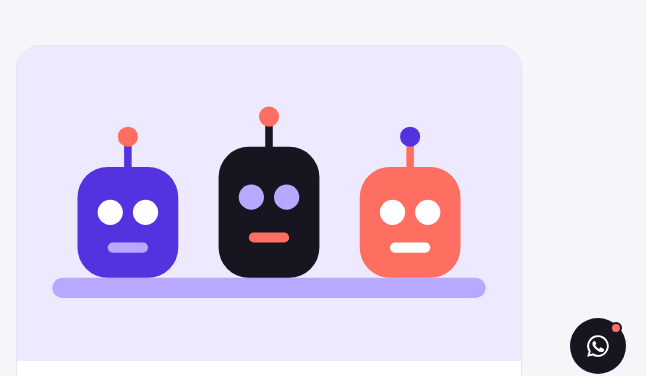
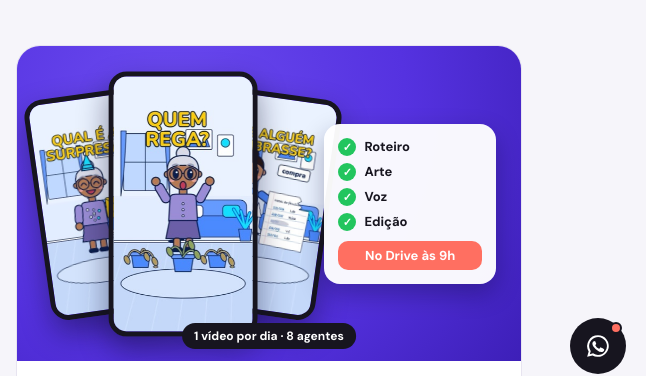
Before and after one commit to monteiro-apps/monteiroapps-page, a plain HTML site: page index.html in a window 1280 px wide. Shown: the part 406-782 px from the top of the page, 634-1280 px from the left. Drawn offline with Linux system fonts and the light colour scheme.

Commit message:
Card do Esquadrão com capas reais do Habitex e esteira dos agentes
Co-Authored-By: Claude Opus 5.5 <noreply@anthropic.com>

```diff
--- a/assets/css/site.css
+++ b/assets/css/site.css
@@ -315,3 +315,22 @@ body:has(.galeria[open]) { overflow: hidden; }
   .app__barra span, .app__chave, .app__chave::after, .app__aviso { transition: none; }
   .app__tela.ativa, .app__pedido.novo, .app__card strong.pulsa { animation: none; }
 }
+
+/* Arte do card do Esquadrão: vídeos reais + esteira */
+.esq-arte { position: relative; width: 100%; height: 100%; background: radial-gradient(circle at 30% 20%, #6B4BF0 0, var(--roxo) 55%, #3D1FB8 100%); overflow: hidden; }
+.esq-arte__celulares { position: absolute; left: 4%; top: 50%; width: 58%; height: 84%; transform: translateY(-50%); }
+.card__img .esq-cel { position: absolute; top: 50%; height: 84%; width: auto; aspect-ratio: 9 / 16; object-fit: cover; border: 5px solid #17151F; border-radius: 18px; box-shadow: 0 14px 30px rgba(10, 6, 40, .45); }
+.card__img .esq-cel--esq { left: 0; transform: translateY(-50%) rotate(-8deg); }
+.card__img .esq-cel--dir { right: 0; transform: translateY(-50%) rotate(8deg); }
+.card__img .esq-cel--meio { left: 50%; height: 100%; transform: translate(-50%, -50%); z-index: 2; }
+.esq-arte__esteira { position: absolute; right: 5%; top: 50%; transform: translateY(-50%); list-style: none; margin: 0; padding: 14px; display: grid; gap: 7px; background: rgba(255, 255, 255, .96); border-radius: 16px; box-shadow: 0 10px 24px rgba(10, 6, 40, .3); font: 600 13px var(--font-body); color: var(--grafite); min-width: 34%; }
+.esq-arte__esteira li { display: flex; align-items: center; gap: 8px; }
+.esq-arte__esteira span { display: grid; place-items: center; width: 18px; height: 18px; border-radius: 50%; background: #22C55E; color: #fff; font-size: 11px; }
+.esq-arte__esteira .esq-arte__ok { margin-top: 3px; padding: 6px 10px; border-radius: 10px; background: var(--coral); color: #fff; justify-content: center; }
+.esq-arte__selo { position: absolute; left: 50%; bottom: 4%; transform: translateX(-50%); z-index: 3; white-space: nowrap; padding: 5px 12px; border-radius: 999px; background: #17151F; color: #fff; font: 600 12px var(--font-body); }
+@media (max-width: 560px) {
+  .card__img .esq-cel { border-width: 3px; border-radius: 12px; }
+  .esq-arte__esteira { padding: 10px; gap: 5px; font-size: 11px; }
+  .esq-arte__esteira span { width: 15px; height: 15px; font-size: 9px; }
+  .esq-arte__selo { font-size: 10px; }
+}
--- a/index.html
+++ b/index.html
@@ -14,7 +14,7 @@
   <link rel="preconnect" href="https://fonts.googleapis.com">
   <link rel="preconnect" href="https://fonts.gstatic.com" crossorigin>
   <link href="https://fonts.googleapis.com/css2?family=Sora:wght@400;600;700&family=DM+Sans:wght@400;500;700&display=swap" rel="stylesheet">
-  <link rel="stylesheet" href="assets/css/site.css?v=3">
+  <link rel="stylesheet" href="assets/css/site.css?v=4">
 </head>
 <body>
   <a class="pular" href="#conteudo">Pular para o conteúdo</a>
@@ -57,13 +57,21 @@
       </a>
       <a class="card" href="curso.html">
         <div class="card__img">
-          <svg viewBox="0 0 200 125" preserveAspectRatio="xMidYMid slice" role="img" aria-label="Três robôs trabalhando juntos">
-            <rect width="200" height="125" fill="#EDE9FE"/>
-            <rect x="14" y="92" width="172" height="8" rx="4" fill="#B9A8FF"/>
-            <g><rect x="24" y="48" width="40" height="44" rx="12" fill="#5532E0"/><circle cx="37" cy="66" r="5" fill="#fff"/><circle cx="51" cy="66" r="5" fill="#fff"/><rect x="36" y="78" width="16" height="4" rx="2" fill="#B9A8FF"/><line x1="44" y1="48" x2="44" y2="38" stroke="#5532E0" stroke-width="3" stroke-linecap="round"/><circle cx="44" cy="36" r="4" fill="#FF6F61"/></g>
-            <g><rect x="80" y="40" width="40" height="52" rx="12" fill="#17151F"/><circle cx="93" cy="60" r="5" fill="#B9A8FF"/><circle cx="107" cy="60" r="5" fill="#B9A8FF"/><rect x="92" y="74" width="16" height="4" rx="2" fill="#FF6F61"/><line x1="100" y1="40" x2="100" y2="30" stroke="#17151F" stroke-width="3" stroke-linecap="round"/><circle cx="100" cy="28" r="4" fill="#FF6F61"/></g>
-            <g><rect x="136" y="48" width="40" height="44" rx="12" fill="#FF6F61"/><circle cx="149" cy="66" r="5" fill="#fff"/><circle cx="163" cy="66" r="5" fill="#fff"/><rect x="148" y="78" width="16" height="4" rx="2" fill="#fff"/><line x1="156" y1="48" x2="156" y2="38" stroke="#FF6F61" stroke-width="3" stroke-linecap="round"/><circle cx="156" cy="36" r="4" fill="#5532E0"/></g>
-          </svg>
+          <div class="esq-arte" role="img" aria-label="Três vídeos do Habitex feitos pela equipe de agentes de IA e a esteira de produção">
+            <div class="esq-arte__celulares">
+              <img src="assets/img/curso/video-1.jpg" alt="" class="esq-cel esq-cel--esq" width="270" height="480">
+              <img src="assets/img/curso/video-3.jpg" alt="" class="esq-cel esq-cel--meio" width="270" height="480">
+              <img src="assets/img/curso/video-2.jpg" alt="" class="esq-cel esq-cel--dir" width="270" height="480">
+            </div>
+            <ul class="esq-arte__esteira">
+              <li><span>✓</span>Roteiro</li>
+              <li><span>✓</span>Arte</li>
+              <li><span>✓</span>Voz</li>
+              <li><span>✓</span>Edição</li>
+              <li class="esq-arte__ok">No Drive às 9h</li>
+            </ul>
+            <span class="esq-arte__selo">1 vídeo por dia · 8 agentes</span>
+          </div>
         </div>
         <div class="card__rodape">
           <div><h3>Esquadrão de agentes de IA</h3><small>Vídeos animados com IA · curso</small></div>
```
Also changed, not shown: assets/img/curso/video-1.jpg (added), assets/img/curso/video-2.jpg (added), assets/img/curso/video-3.jpg (added).
